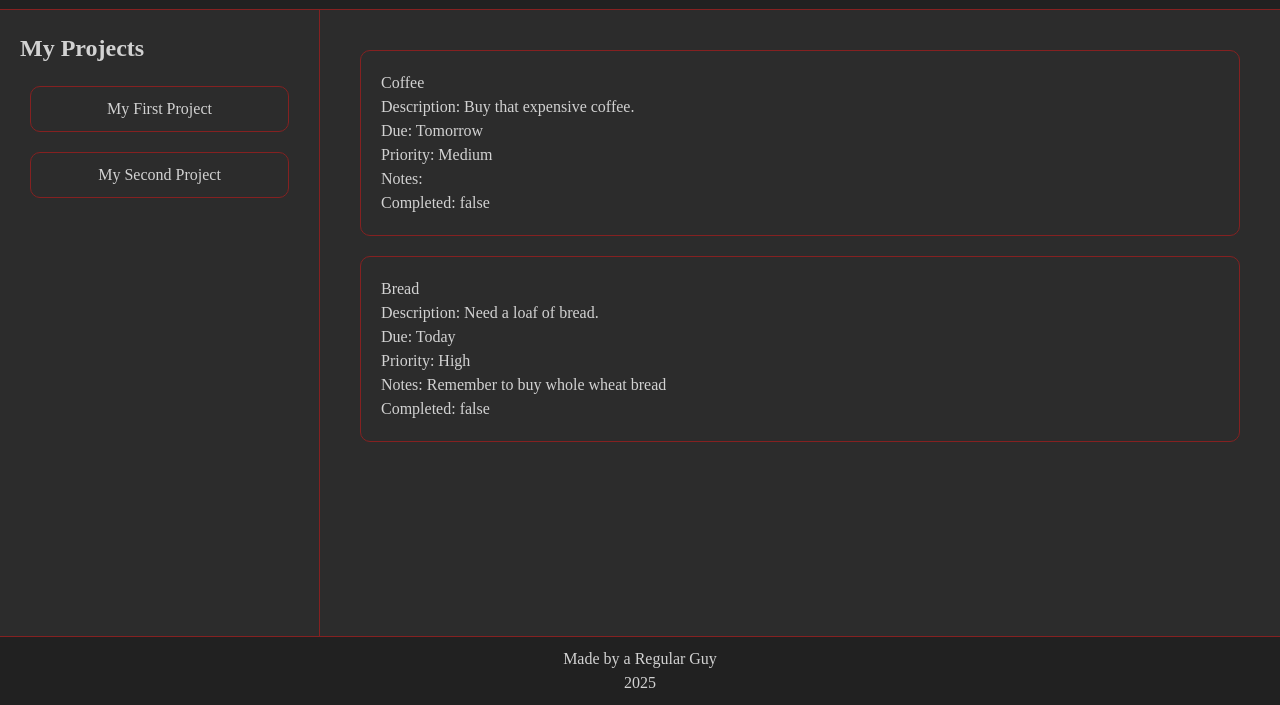
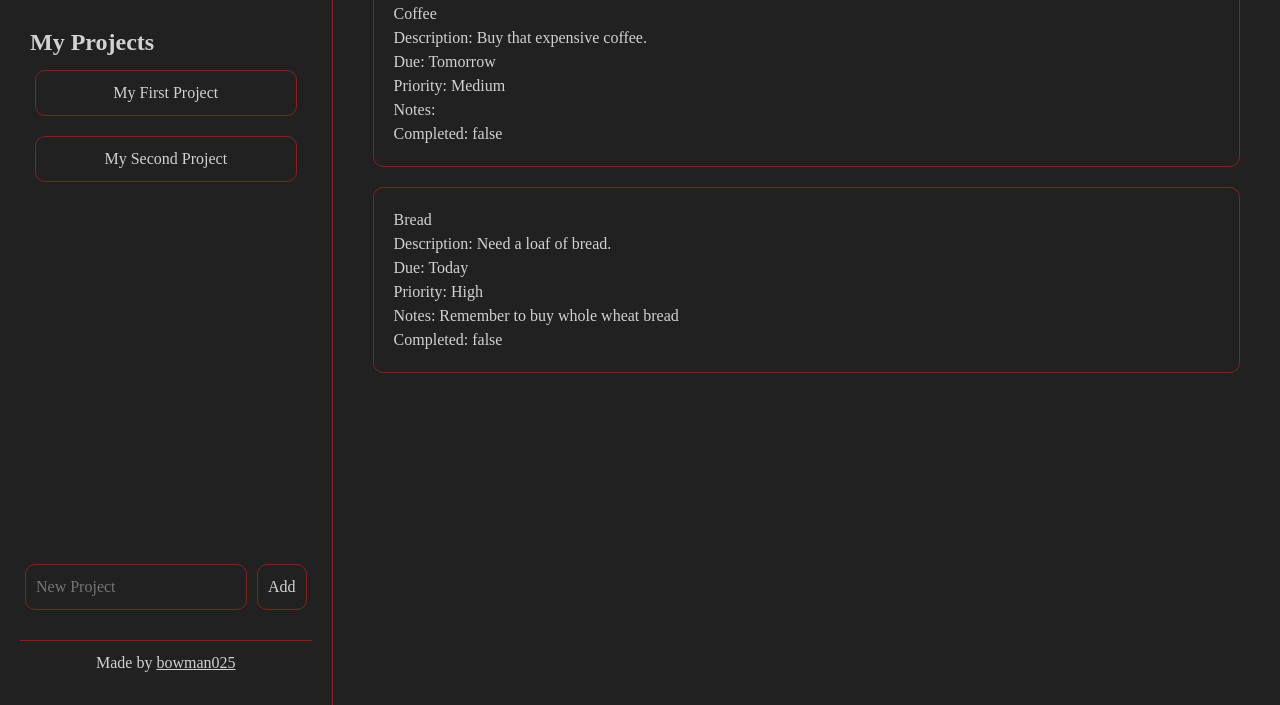
Before and after one commit to bowman025/project-todo-list, a website built with webpack: page src/index.html in a window 1280 px wide. Shown: the part 95-800 px from the top of the page. Built offline with nearby package versions, Linux system fonts and the light colour scheme.

Commit message:
Add function to add projects, edit style, change html structure

```diff
--- a/src/css/style.css
+++ b/src/css/style.css
@@ -25,8 +25,8 @@ body {
   width: 100vw;
   height: 100vh;
   position: relative;
-  display: flex;
-  flex-direction: column;
+  display: grid;
+  grid-template-columns: auto 1fr;
   background-color: var(--primary-bg-color);
   color: var(--font-color);
 }
@@ -56,56 +56,80 @@ ul {
   list-style-type: none;
 }
 
-header {
-    width: 100%;
-    z-index: 999;
-    border-bottom: 1px solid var(--border-color);
-    text-align: center;
-    padding-bottom: 20px;
+.sidebar {
+  display: flex;
+  flex-direction: column;
+  padding: 20px;
+  border-right: 1px solid var(--border-color);
 }
 
-main {
-    display: flex;
-    flex: 1 1 100%;
-}
+header {
+  margin-bottom: 20px;
+  padding-bottom: 20px;
+  border-bottom: 1px solid var(--border-color);
+  text-align: center;
 
-.sidebar,
-.content {
-    padding: 20px;
-    background-color: var(--secondary-bg-color);
-}
-
-.sidebar {
-    flex: 1 1 25%;
-    border-right: 1px solid var(--border-color);
 }
 
 .side-list {
+  flex-grow: 1;
   display: flex;
   flex-direction: column;
   padding: 10px;
 }
 
-.side-item {
-  margin: 10px 0px;
+.side-input {
+  display: flex;
+  flex-direction: row;
+  flex-wrap: wrap;
+  margin-bottom: 20px;
+}
+
+.side-item,
+#side-input-box,
+.side-input-button {
+  margin: 10px 5px;
   padding: 10px;
   border: 1px solid var(--border-color);
   border-radius: 10px;
-  background-color: var(--secondary-bg-color);
   color: var(--font-color);
+  background-color: var(--primary-bg-color);
   transition: transform 300ms ease-out;
 }
 
-.side-item:hover {
+.side-item:hover,
+.side-input-button:hover {
   cursor: pointer;
-  background-color: var(--primary-bg-color);
+  background-color: var(--secondary-bg-color);
   transform: scale(1.08);
 }
 
+#side-input-box:focus {
+  outline:  none;
+  background-color: var(--secondary-bg-color);
+  transform: scale(1.05);
+}
+
+footer {
+  width: 100%;
+  border-top: 1px solid var(--border-color);
+  text-align: center;
+  padding: 10px;
+}
+
+footer > p > a {
+  color: var(--font-color);
+}
+
+.main {
+  display: flex;
+  padding: 20px;
+}
+
 .content {
-    flex: 1 1 75%;
-    display: flex;
-    flex-direction: column;
+  flex: 1 1 auto;
+  display: flex;
+  flex-direction: column;
 }
 
 .project-item {
@@ -121,10 +145,3 @@ main {
   background-color: var(--primary-bg-color);
   transform: scale(1.02);
 }
-
-footer {
-    width: 100%;
-    border-top: 1px solid var(--border-color);
-    text-align: center;
-    padding: 10px;
-}
--- a/src/index.html
+++ b/src/index.html
@@ -6,22 +6,20 @@
     <title>Project: Todo List</title>
 </head>
 <body>
-    <header>
-        <h1 class="title">Just Do it!</h1>
-        <h2 class="subtitle">A Basic To-Do App for Regular People</h2>
-    </header>
-    <main>
-        <div class="sidebar">
+    <div class="sidebar">
+        <header>
+            <h1 class="title">just-do-it!</h1>
+        </header>
+        <div class="side-list">
             <h2 class="side-title">My Projects</h2>
-            <div class="side-list"></div>
         </div>
+        <footer>
+            <p class="foot">Made by <a href="https://github.com/bowman025">bowman025</a></p>
+        </footer>
+    </div>
+    <div class="main">
         <div class="content">
-            <h2 class="content-title"></h2>
         </div>
-    </main>
-    <footer>
-        <p class="foot-1">Made by a Regular Guy</p>
-        <p class="foot-2">2025</p>
-    </footer>
+    </div>
 </body>
 </html>
--- a/src/index.js
+++ b/src/index.js
@@ -1,12 +1,8 @@
 import "./css/style.css";
 import { Item, exampleItemOne, exampleItemTwo, exampleItemThree, exampleItemFour } from "./modules/items.js";
 import { projectList, Project } from "./modules/projects.js";
-import { displayList } from "./modules/DOMside.js";
+import { displayList, addProjectToList } from "./modules/DOMside.js";
 import { displayProject } from "./modules/DOMmain.js";
-
-console.log(exampleItemOne);
-
-console.log(projectList);
 
 const exampleProject = new Project("My First Project");
 exampleProject.items.push(exampleItemOne, exampleItemTwo);
@@ -18,3 +14,4 @@ projectList.push(exampleProjectTwo);
 
 displayList(projectList);
 displayProject(exampleProject);
+addProjectToList();
--- a/src/modules/DOMmain.js
+++ b/src/modules/DOMmain.js
@@ -1,10 +1,10 @@
-/* import { createItems, Item, exampleItemOne, exampleItemTwo } from "./modules/items.js";
-import { projectList, addProject, removeProject, addItem, removeItem } from "./modules/projects.js"; */
-
 export const displayProject = (project) => {
     const content = document.querySelector(".content");
     const projectCard = document.createElement("div");
     projectCard.classList.add("project-card");
+    const projectTitle = document.createElement("h2");
+    projectTitle.classList.add("project-title");
+    projectTitle.textContent = project.title;
     project.items.forEach(item => {
         const projectItem = document.createElement("ul");
         projectItem.classList.add("project-item", `project-item-${project.items.indexOf(item)+1}`);
@@ -23,5 +23,5 @@ export const displayProject = (project) => {
         projectItem.append(projectItemTitle, projectItemDesc, ProjectItemDate, projectItemPriority, projectItemNotes, ProjectItemChecked);
         projectCard.appendChild(projectItem);
     });
-    content.replaceChildren(projectCard);
+    content.replaceChildren(projectTitle, projectCard);
 }
--- a/src/modules/DOMside.js
+++ b/src/modules/DOMside.js
@@ -1,9 +1,9 @@
-/* import { createItems, Item, exampleItemOne, exampleItemTwo } from "./items.js";
-import { projectList, addProject, removeProject, addItem, removeItem } from "./projects.js"; */
 import { displayProject } from "./DOMmain.js";
+import { addProject, projectList } from "./projects.js";
 
-export const displayList = (projectList) => {
-    const sideList = document.querySelector(".side-list");
+const sideList = document.querySelector(".side-list");
+
+const displayList = (projectList) => {
     projectList.forEach(project => {
         const listItem = document.createElement("button");
         listItem.classList.add("side-item");
@@ -11,4 +11,41 @@ export const displayList = (projectList) => {
         sideList.appendChild(listItem);
         listItem.onclick = () => displayProject(project);
     });
-};
+}
+
+const emptyList = () => {
+    while(sideList.firstChild) {
+        sideList.removeChild(sideList.firstChild);
+    };
+}
+
+const addProjectToList = () => {
+    const projectInputBox = document.createElement("input");
+    projectInputBox.setAttribute("id", "side-input-box");
+    projectInputBox.setAttribute("type", "text");
+    projectInputBox.setAttribute("name", "title");
+    projectInputBox.setAttribute("minlength", "4");
+    projectInputBox.setAttribute("maxlength", "48");
+    projectInputBox.setAttribute("placeholder", "New Project");
+    const projectInputButton = document.createElement("button");
+    projectInputButton.classList.add("side-input-button");
+    projectInputButton.setAttribute("type", "submit");
+    projectInputButton.textContent = "Add";
+    const projectInput = document.createElement("form");
+    projectInput.classList.add("side-input");
+    projectInput.append(projectInputBox, projectInputButton);
+    sideList.insertAdjacentElement("afterend", projectInput);
+    projectInput.addEventListener("submit", (e) => {
+        e.preventDefault();
+        if(projectInputBox.value === "") {
+            projectInputBox.value = "New Project";
+        }
+        addProject(projectInputBox.value);
+        projectInputBox.value = "";
+        emptyList();
+        displayList(projectList);
+        console.log(projectList);
+    })
+}
+
+export { displayList, addProjectToList };
--- a/src/modules/projects.js
+++ b/src/modules/projects.js
@@ -4,5 +4,12 @@ class Project {
         this.items = []
     };
 }
+
 const projectList = [];
-export { projectList, Project };
+
+const addProject = (title) => {
+    const newProject = new Project(title);
+    projectList.push(newProject);
+}
+
+export { projectList, Project, addProject };
```
